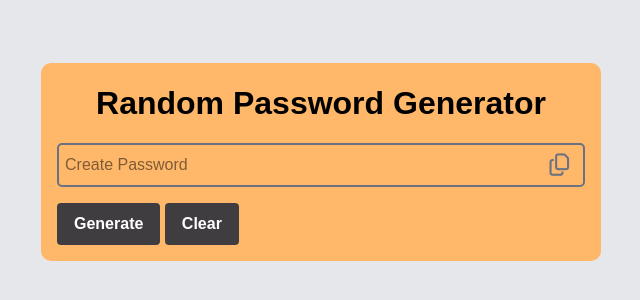
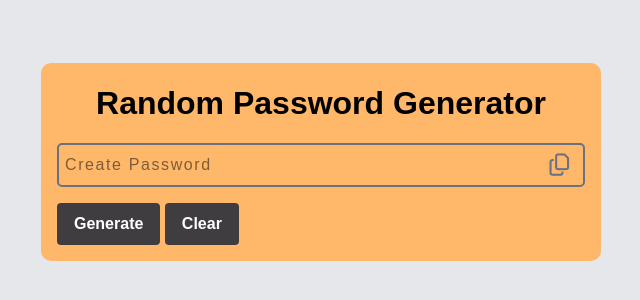
Before and after one commit to petermbiyu/passgenerator, a website: page index.html in a window 1280 px wide. Shown: the part 238-538 px from the top of the page, 319-959 px from the left. Drawn offline with Linux system fonts and the light colour scheme.

Commit message:
added spacing

```diff
--- a/index.html
+++ b/index.html
@@ -24,7 +24,7 @@
             name="Password"
             id="password"
             placeholder="Create Password"
-            class="w-full px-[6px] py-[8px] border-2 border-solid border-gray-500 rounded-[5px] focus:outline-hidden"
+            class="w-full px-[6px] py-[8px] border-2 border-solid border-gray-500 rounded-[5px] focus:outline-hidden tracking-widest"
           />
           <span class="absolute top-[0.7rem] right-[1rem]"
             ><i
```
Also changed, not shown: src/output.css.
